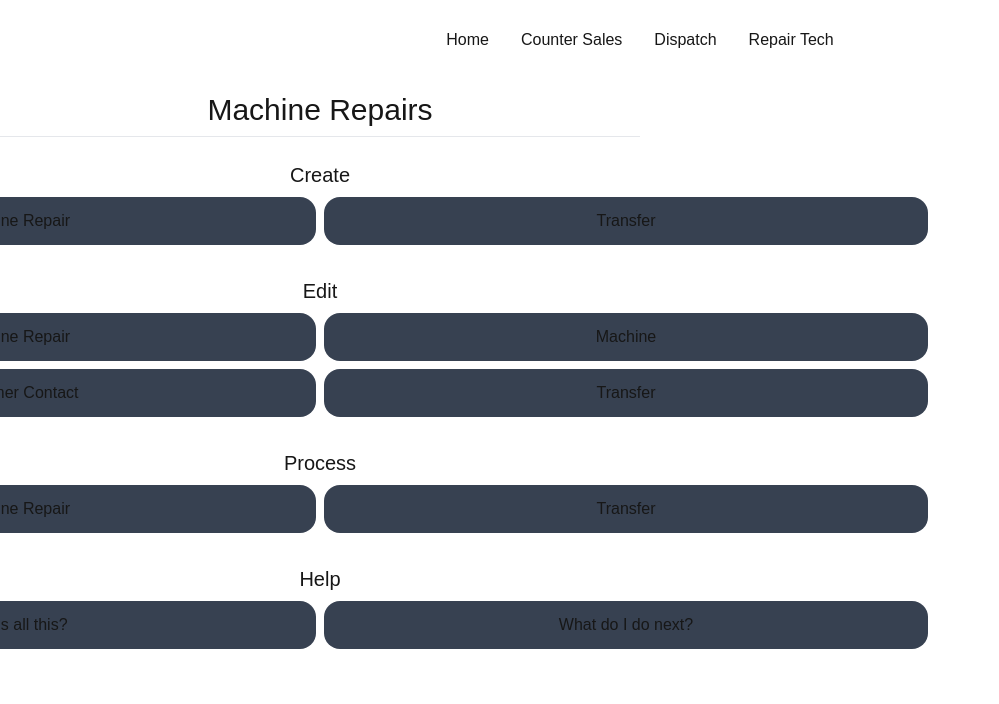
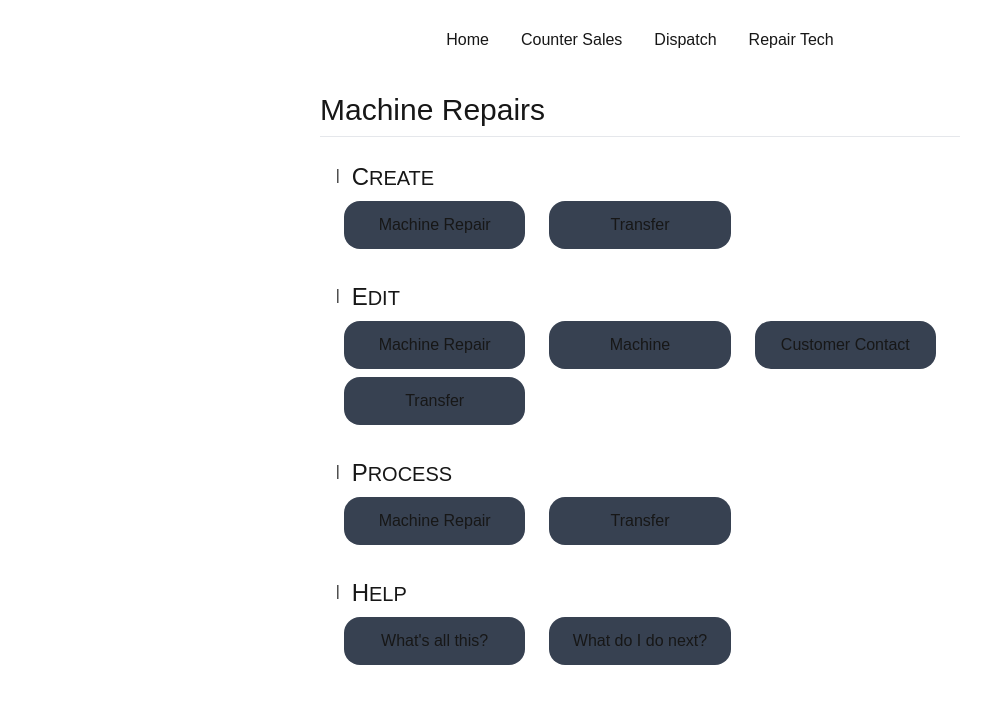
Before and after one commit to WillTaylor2352/MachineRepairs, a Next.js app in the folder machinerepairs/: page / in a window 1280 px wide. Shown: the top 704 px of the page, without its empty margins (0-999 px from the left). Built offline with nearby package versions, Linux system fonts and the light colour scheme.

Commit message:
Styling changes

```diff
--- a/machinerepairs/src/app/page.js
+++ b/machinerepairs/src/app/page.js
@@ -1,5 +1,4 @@
 import Button from '@/components/client/Button';
-import Image from 'next/image';
 import hp_buttons from './res/lists/app-page_buttons.json';
 import Link from 'next/link';
 
@@ -8,41 +7,46 @@ export default function Home() {
 	const h2_defualtstyle = 'mb-2 border-b-[1px] w-1/2 mx-auto ';
 	const buttonItemSpacing = 'mt-3';
 
-	let h2_key = 0;
-	let link_key = 0;
-
 	return (
-		<div className="flex h-full flex-col justify-center">
-			<div className="flex h-full flex-col justify-evenly text-center md:w-1/2">
+		<div className="grid h-full grid-cols-1">
+			<div className="w-[calc(95vw)] self-start justify-self-center md:w-1/2">
 				<h1 className={`mb-[calc(3vh)] w-auto border-b-[1px] pb-2`}>
 					Machine Repairs
 				</h1>
-				<div className="flex h-full flex-col justify-start">
+				<div className="grid justify-self-center md:w-[calc(95%)]">
 					{
+						// see hp_buttons import for location of Buttons configuration json
 						// map all categories by Top-Level Name
-						Object.entries(hp_buttons).map((category) => {
+						Object.entries(hp_buttons).map((category, i) => {
 							const categoryTitle = category[0];
 							const categoryButtons = category[1][0].ButtonData;
+
 							return (
 								<div
-									key={(h2_key += 1)}
-									className="mb-8 w-[calc(95vw)] self-center"
+									key={i}
+									className="mb-8 w-[calc(95vw)] self-center md:w-full"
 								>
-									<h2>{categoryTitle}</h2>
+									<span className="relative top-[calc(-5px)] inline-block pr-3 text-sm">
+										|
+									</span>
+									<h2 className="inline-block first-letter:text-2xl">{`${categoryTitle}`}</h2>
 									<div
-										className="grid grid-cols-2 gap-2"
+										className="grid grid-cols-2 gap-2 md:grid-cols-2 xl:grid-cols-3"
 										id={`hp_${categoryTitle}`}
 									>
 										{
 											// loop over all items within category and create the linked buttons
-											Object.entries(categoryButtons).map((categoryItem) => {
+											Object.entries(categoryButtons).map((categoryItem, j) => {
 												categoryItem = categoryItem[1];
 												return (
-													<Link href={categoryItem.Link} key={(link_key += 1)}>
-														<Button
-															className={`${b_defaultstyle}`}
-															description={categoryItem.Text}
-														/>
+													<Link href={categoryItem.Link} key={j}>
+														<div className="mx-auto md:w-[calc(92%)]">
+															<Button
+																classes={`btn sm:w-full `}
+																// className={`${b_defaultstyle} w-`}
+																description={categoryItem.Text}
+															/>
+														</div>
 													</Link>
 												);
 											})
--- a/machinerepairs/src/app/res/lists/app-page_buttons.json
+++ b/machinerepairs/src/app/res/lists/app-page_buttons.json
@@ -1,5 +1,5 @@
 {
-	"Create": [
+	"CREATE": [
 		{
 			"ButtonData": [
 				{
@@ -15,7 +15,7 @@
 			]
 		}
 	],
-	"Edit": [
+	"EDIT": [
 		{
 			"ButtonData": [
 				{
@@ -41,7 +41,7 @@
 			]
 		}
 	],
-	"Process": [
+	"PROCESS": [
 		{
 			"ButtonData": [
 				{
@@ -57,7 +57,7 @@
 			]
 		}
 	],
-	"Help": [
+	"HELP": [
 		{
 			"ButtonData": [
 				{
--- a/machinerepairs/src/components/client/Button.js
+++ b/machinerepairs/src/components/client/Button.js
@@ -1,10 +1,10 @@
 'use client';
 
-export default function Button({ callback, title, classes, description }) {
+export default function Button({ onClick, title, classes, description }) {
 	return (
 		<div>
 			<button
-				onClick={callback}
+				onClick={onClick}
 				className={`${classes != null ? classes : `btn`}`}
 				title={title}
 			>
```
